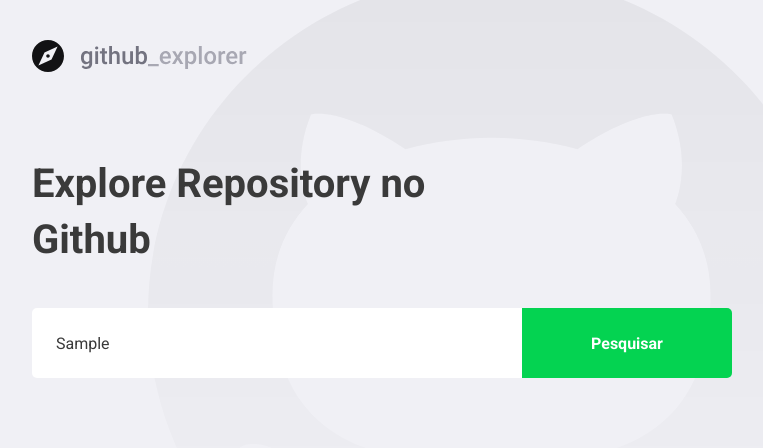
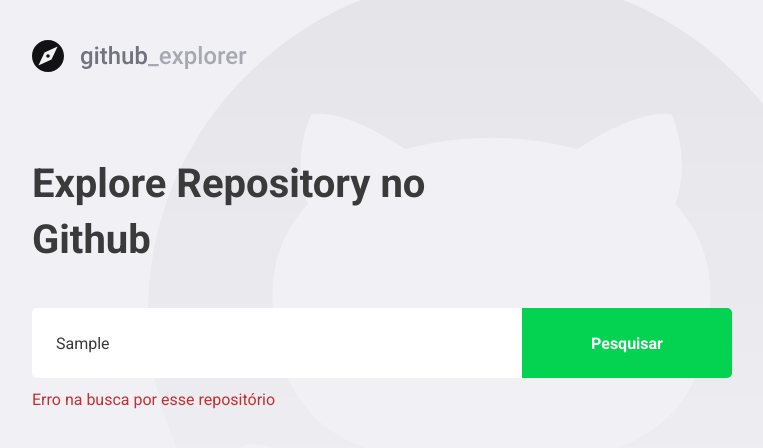
Before and after one commit to fcd007/react-project-repo, a React (Create React App) app: page / in a window 1280 px wide. Both pictures are taken after typing "Sample" into the empty fields and a click on the button "Pesquisar". Shown: the top 448 px of the page, without its empty margins (148-911 px from the left). Built offline with nearby package versions, Linux system fonts and the light colour scheme; no server answers.

Commit message:
update erros repos

```diff
--- a/src/pages/Dashboard/index.tsx
+++ b/src/pages/Dashboard/index.tsx
@@ -3,7 +3,7 @@
 import { FiChevronRight } from 'react-icons/fi';
 import api from '../../services/api';
 
-import { Title, Form, Repositories } from './styles';
+import { Title, Form, Repositories, Error } from './styles';
 
 interface Repository {
     full_name: string;
@@ -16,20 +16,31 @@
 
 const Dashboard: React.FC = () => {
     const [newRepo, setNewRepo] = useState('');
+    const [inputError, setInputError] = useState('');
     const [repositories, setRepositories] = useState<Repository[]>([]);
 
     async function handleAddRepository(
         event: FormEvent <HTMLFormElement>,
         ): Promise<void> {
             event.preventDefault();
+
+            if (!newRepo) {
+                setInputError('Digite o autor/nome do repositório');
+                return;
+            }
+
+            try {
                 // console.log(newRepo);
                 const response = await api.get<Repository>(`repos/${newRepo}`);
                 // console.log(response.data);
                 const repository = response.data;
 
                 setRepositories([...repositories, repository]);
-
                 setNewRepo('');
+                setInputError('');
+            } catch (err) {
+                setInputError('Erro na busca por esse repositório');
+            }
     }
     return (
         <>
@@ -42,6 +53,9 @@
                     type="text" placeholder="Digite o nome do repostório"/>
                 <button type="submit">Pesquisar</button>
             </Form>
+
+            {inputError && <Error>{ inputError }</Error> }
+
             <Repositories>
                 { repositories.map(repository => (
                     <a key={ repository.full_name } href="http://">
--- a/src/pages/Dashboard/styles.ts
+++ b/src/pages/Dashboard/styles.ts
@@ -46,6 +46,12 @@
             background: ${shade('0.2', '#04d351')};
         }
     }
+`;
+
+export const Error = styled.span`
+    display: block;
+    color: #c53030;
+    margin-top: 12px;
 `;
 
 export const Repositories = styled.div`
```
Lines whose indentation alone changed are shown as unchanged.
